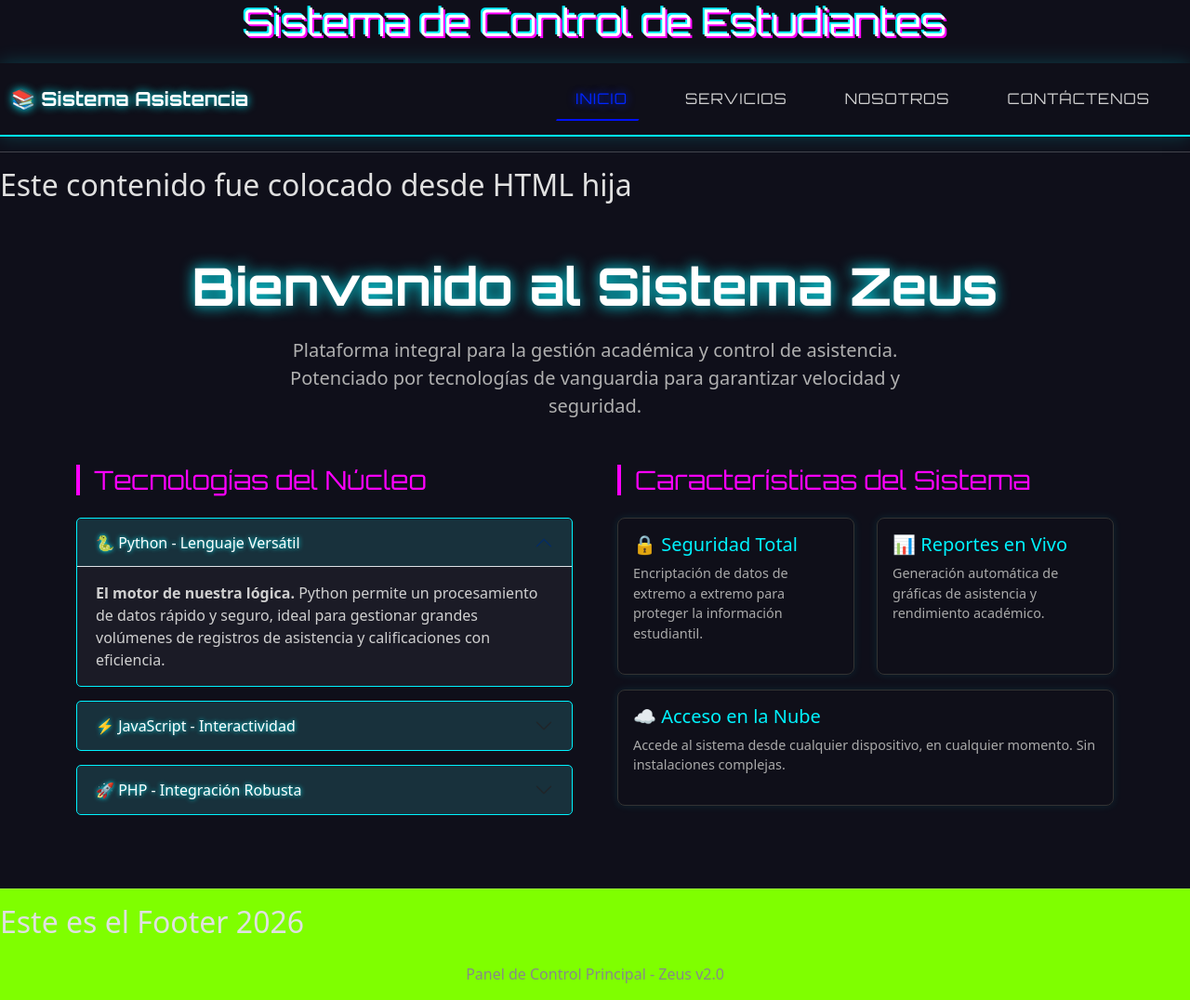
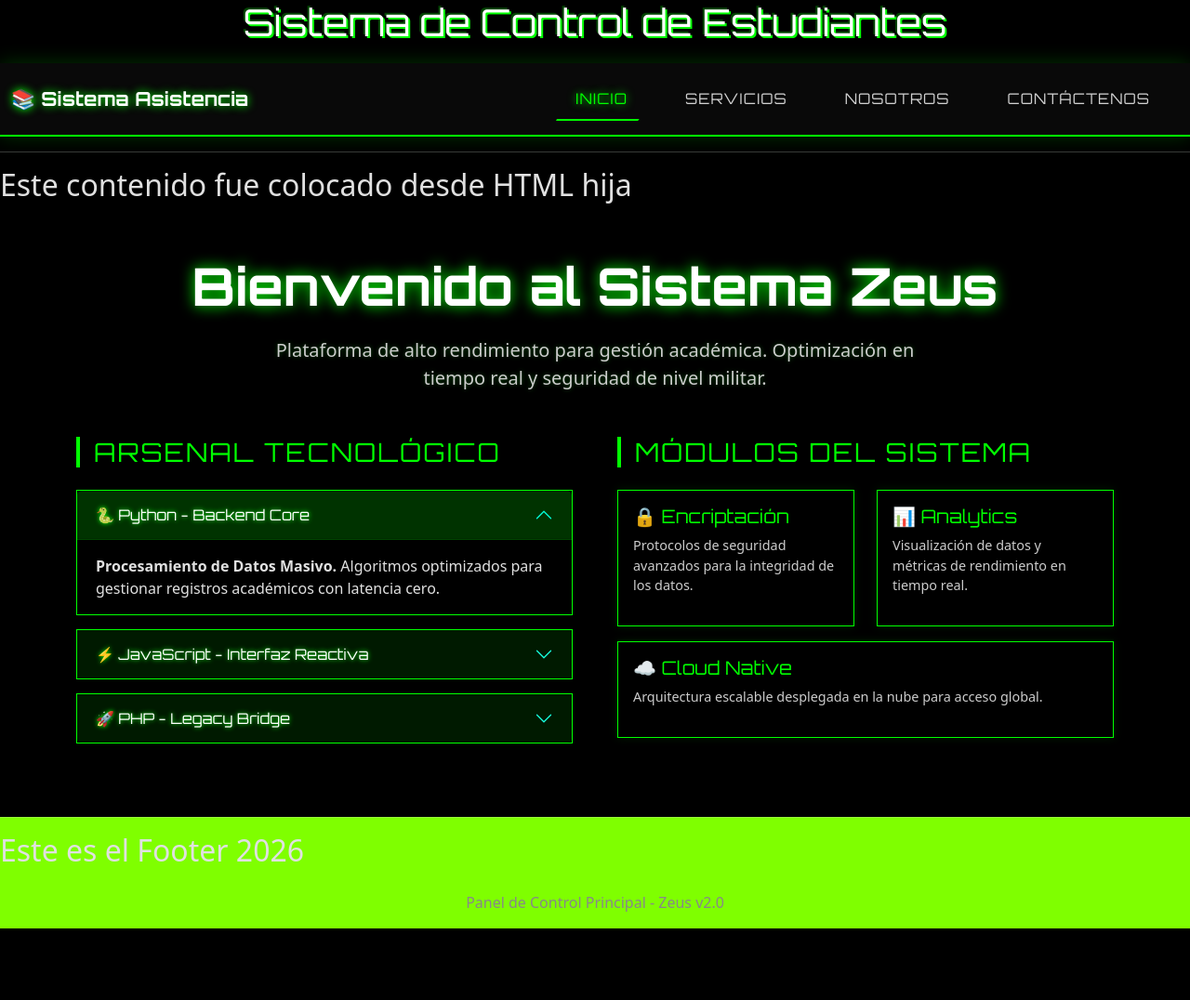
Before and after one commit to donmateo777/Proy_Zeus, a Django app: template zeus/AppPagina/templates/paginas/inicio.html in a window 1280 px wide. Shown: the whole page at 93% size. After the commit the page ends 999 px from the top, so only its background shows below. Run offline with Django 3.2, Linux system fonts and the light colour scheme; the template is opened without the code that fills it, so the values that code supplies are empty.

Commit message:
Inicio y Base
Hice modificaiones al codigo de inicio y base

```diff
--- a/zeus/AppPagina/templates/base.html
+++ b/zeus/AppPagina/templates/base.html
@@ -15,15 +15,15 @@
         @import url('https://fonts.googleapis.com/css2?family=Orbitron:wght@400;700&display=swap');
 
         body {
-            background-color: #0f0f1a;
+            background-color: #000000;
             color: #e0e0e0;
         }
 
         .navbar-custom {
-            background: rgba(15, 15, 26, 0.95) !important;
+            background: rgba(10, 10, 10, 0.95) !important;
             padding: 15px 0;
-            border-bottom: 2px solid #00f3ff;
-            box-shadow: 0 0 20px rgba(0, 243, 255, 0.2);
+            border-bottom: 2px solid #00ff00;
+            box-shadow: 0 0 20px rgba(0, 255, 0, 0.2);
         }
 
         .nav-link-custom {
@@ -40,17 +40,17 @@
         }
 
         .nav-link-custom:hover {
-            background-color: rgba(0, 243, 255, 0.1) !important;
-            color: #00f3ff !important;
-            text-shadow: 0 0 8px #00f3ff;
+            background-color: rgba(0, 255, 0, 0.1) !important;
+            color: #00ff00 !important;
+            text-shadow: 0 0 8px #00ff00;
             transform: translateY(-2px) skewX(-10deg);
-            border-left: 2px solid #00f3ff;
+            border-left: 2px solid #00ff00;
         }
 
         .nav-link-custom.active {
-            color: #0026ff !important;
-            text-shadow: 0 0 10px #0026ff;
-            border-bottom: 2px solid #0011ff;
+            color: #00ff00 !important;
+            text-shadow: 0 0 10px #00ff00;
+            border-bottom: 2px solid #00ff00;
         }
 
         .navbar-brand-custom {
@@ -59,7 +59,7 @@
             font-weight: 700;
             font-size: 1.3rem;
             margin-right: 30px;
-            text-shadow: 0 0 10px #00f3ff;
+            text-shadow: 0 0 10px #00ff00;
         }
 
         h1 {
@@ -67,7 +67,7 @@
             margin-bottom: 20px;
             font-family: 'Orbitron', sans-serif;
             color: #fff;
-            text-shadow: 2px 2px 0 #ff00ff, -2px -2px 0 #00f3ff;
+            text-shadow: 2px 2px 0 #00ff00, -2px -2px 0 #004400;
         }
     </style>
 </head>
--- a/zeus/AppPagina/templates/paginas/inicio.html
+++ b/zeus/AppPagina/templates/paginas/inicio.html
@@ -7,64 +7,64 @@
 <div class="container py-5">
     <!-- Sección Hero -->
     <div class="text-center mb-5">
-        <h1 class="display-4 fw-bold" style="font-family: 'Orbitron', sans-serif; color: #fff; text-shadow: 0 0 15px #00f3ff;">
+        <h1 class="display-4 fw-bold" style="font-family: 'Orbitron', sans-serif; color: #fff; text-shadow: 0 0 15px #00ff00;">
             Bienvenido al Sistema Zeus
         </h1>
-        <p class="lead mt-3" style="color: #b0b0b0; max-width: 700px; margin: 0 auto;">
-            Plataforma integral para la gestión académica y control de asistencia.
-            Potenciado por tecnologías de vanguardia para garantizar velocidad y seguridad.
+        <p class="lead mt-3" style="color: #cccccc; max-width: 700px; margin: 0 auto; text-shadow: 0 0 5px rgba(0,255,0,0.3);">
+            Plataforma de alto rendimiento para gestión académica.
+            Optimización en tiempo real y seguridad de nivel militar.
         </p>
     </div>
 
     <div class="row g-5">
         <!-- Columna Izquierda: Acordeón Tecnológico -->
         <div class="col-lg-6">
-            <h3 class="mb-4" style="color: #ff00ff; border-left: 4px solid #ff00ff; padding-left: 15px; font-family: 'Orbitron', sans-serif;">
-                Tecnologías del Núcleo
+            <h3 class="mb-4" style="color: #00ff00; border-left: 4px solid #00ff00; padding-left: 15px; font-family: 'Orbitron', sans-serif; text-transform: uppercase; letter-spacing: 2px;">
+                Arsenal Tecnológico
             </h3>
 
             <div class="accordion" id="accordionTech">
                 <!-- Item 1: Python -->
-                <div class="accordion-item" style="background: rgba(255,255,255,0.05); border: 1px solid #00f3ff; margin-bottom: 15px; border-radius: 5px;">
+                <div class="accordion-item" style="background: rgba(0,0,0,0.8); border: 1px solid #00ff00; margin-bottom: 15px; border-radius: 0;">
                     <h2 class="accordion-header">
                         <button class="accordion-button" type="button" data-bs-toggle="collapse" data-bs-target="#collapseOne" aria-expanded="true" aria-controls="collapseOne"
-                                style="background: rgba(0, 243, 255, 0.1); color: #fff; text-shadow: 0 0 5px #00f3ff;">
-                            🐍 Python - Lenguaje Versátil
+                                style="background: rgba(0, 255, 0, 0.1); color: #fff; text-shadow: 0 0 5px #00ff00; font-family: 'Orbitron', sans-serif;">
+                            🐍 Python - Backend Core
                         </button>
                     </h2>
                     <div id="collapseOne" class="accordion-collapse collapse show" data-bs-parent="#accordionTech">
-                        <div class="accordion-body" style="color: #d0d0d0;">
-                            <strong>El motor de nuestra lógica.</strong> Python permite un procesamiento de datos rápido y seguro, ideal para gestionar grandes volúmenes de registros de asistencia y calificaciones con eficiencia.
+                        <div class="accordion-body" style="color: #e0e0e0; border-top: 1px solid #004400;">
+                            <strong>Procesamiento de Datos Masivo.</strong> Algoritmos optimizados para gestionar registros académicos con latencia cero.
                         </div>
                     </div>
                 </div>
 
                 <!-- Item 2: JavaScript -->
-                <div class="accordion-item" style="background: rgba(255,255,255,0.05); border: 1px solid #00f3ff; margin-bottom: 15px; border-radius: 5px;">
+                <div class="accordion-item" style="background: rgba(0,0,0,0.8); border: 1px solid #00ff00; margin-bottom: 15px; border-radius: 0;">
                     <h2 class="accordion-header">
                         <button class="accordion-button collapsed" type="button" data-bs-toggle="collapse" data-bs-target="#collapseTwo" aria-expanded="false" aria-controls="collapseTwo"
-                                style="background: rgba(0, 243, 255, 0.1); color: #fff; text-shadow: 0 0 5px #00f3ff;">
-                            ⚡ JavaScript - Interactividad
+                                style="background: rgba(0, 255, 0, 0.1); color: #fff; text-shadow: 0 0 5px #00ff00; font-family: 'Orbitron', sans-serif;">
+                            ⚡ JavaScript - Interfaz Reactiva
                         </button>
                     </h2>
                     <div id="collapseTwo" class="accordion-collapse collapse" data-bs-parent="#accordionTech">
-                        <div class="accordion-body" style="color: #d0d0d0;">
-                            <strong>Experiencia de usuario fluida.</strong> Gracias a JS, nuestra interfaz responde en tiempo real, permitiendo actualizaciones de asistencia sin recargar la página.
+                        <div class="accordion-body" style="color: #e0e0e0; border-top: 1px solid #004400;">
+                            <strong>UX Dinámica.</strong> Manipulación del DOM en tiempo real para una experiencia de usuario fluida y sin recargas.
                         </div>
                     </div>
                 </div>
 
                 <!-- Item 3: PHP -->
-                <div class="accordion-item" style="background: rgba(255,255,255,0.05); border: 1px solid #00f3ff; margin-bottom: 15px; border-radius: 5px;">
+                <div class="accordion-item" style="background: rgba(0,0,0,0.8); border: 1px solid #00ff00; margin-bottom: 15px; border-radius: 0;">
                     <h2 class="accordion-header">
                         <button class="accordion-button collapsed" type="button" data-bs-toggle="collapse" data-bs-target="#collapseThree" aria-expanded="false" aria-controls="collapseThree"
-                                style="background: rgba(0, 243, 255, 0.1); color: #fff; text-shadow: 0 0 5px #00f3ff;">
-                            🚀 PHP - Integración Robusta
+                                style="background: rgba(0, 255, 0, 0.1); color: #fff; text-shadow: 0 0 5px #00ff00; font-family: 'Orbitron', sans-serif;">
+                            🚀 PHP - Legacy Bridge
                         </button>
                     </h2>
                     <div id="collapseThree" class="accordion-collapse collapse" data-bs-parent="#accordionTech">
-                        <div class="accordion-body" style="color: #d0d0d0;">
-                            <strong>Conectividad y legado.</strong> Utilizamos módulos PHP para asegurar la compatibilidad con sistemas de bases de datos heredados y servicios web externos.
+                        <div class="accordion-body" style="color: #e0e0e0; border-top: 1px solid #004400;">
+                            <strong>Integración Universal.</strong> Protocolos de comunicación robustos para sincronización con bases de datos externas.
                         </div>
                     </div>
                 </div>
@@ -73,32 +73,48 @@
 
         <!-- Columna Derecha: Tarjetas de Información (Nuevo) -->
         <div class="col-lg-6">
-            <h3 class="mb-4" style="color: #ff00ff; border-left: 4px solid #ff00ff; padding-left: 15px; font-family: 'Orbitron', sans-serif;">
-                Características del Sistema
+            <h3 class="mb-4" style="color: #00ff00; border-left: 4px solid #00ff00; padding-left: 15px; font-family: 'Orbitron', sans-serif; text-transform: uppercase; letter-spacing: 2px;">
+                Módulos del Sistema
             </h3>
             <div class="row">
                 <div class="col-md-6 mb-3">
-                    <div class="p-3 h-100" style="background: rgba(15, 15, 26, 0.6); border: 1px solid #333; border-radius: 8px; box-shadow: 0 0 10px rgba(0, 243, 255, 0.1);">
-                        <h5 style="color: #00f3ff;">🔒 Seguridad Total</h5>
-                        <p style="font-size: 0.9rem; color: #aaa;">Encriptación de datos de extremo a extremo para proteger la información estudiantil.</p>
+                    <div class="p-3 h-100 card-hover" style="background: rgba(0, 0, 0, 0.8); border: 1px solid #00ff00; box-shadow: 0 0 10px rgba(0, 255, 0, 0.1); transition: all 0.3s ease;">
+                        <h5 style="color: #00ff00; font-family: 'Orbitron', sans-serif;">🔒 Encriptación</h5>
+                        <p style="font-size: 0.9rem; color: #ccc;">Protocolos de seguridad avanzados para la integridad de los datos.</p>
                     </div>
                 </div>
                 <div class="col-md-6 mb-3">
-                    <div class="p-3 h-100" style="background: rgba(15, 15, 26, 0.6); border: 1px solid #333; border-radius: 8px; box-shadow: 0 0 10px rgba(0, 243, 255, 0.1);">
-                        <h5 style="color: #00f3ff;">📊 Reportes en Vivo</h5>
-                        <p style="font-size: 0.9rem; color: #aaa;">Generación automática de gráficas de asistencia y rendimiento académico.</p>
+                    <div class="p-3 h-100 card-hover" style="background: rgba(0, 0, 0, 0.8); border: 1px solid #00ff00; box-shadow: 0 0 10px rgba(0, 255, 0, 0.1); transition: all 0.3s ease;">
+                        <h5 style="color: #00ff00; font-family: 'Orbitron', sans-serif;">📊 Analytics</h5>
+                        <p style="font-size: 0.9rem; color: #ccc;">Visualización de datos y métricas de rendimiento en tiempo real.</p>
                     </div>
                 </div>
                 <div class="col-md-12">
-                    <div class="p-3" style="background: rgba(15, 15, 26, 0.6); border: 1px solid #333; border-radius: 8px; box-shadow: 0 0 10px rgba(0, 243, 255, 0.1);">
-                        <h5 style="color: #00f3ff;">☁️ Acceso en la Nube</h5>
-                        <p style="font-size: 0.9rem; color: #aaa;">Accede al sistema desde cualquier dispositivo, en cualquier momento. Sin instalaciones complejas.</p>
+                    <div class="p-3 card-hover" style="background: rgba(0, 0, 0, 0.8); border: 1px solid #00ff00; box-shadow: 0 0 10px rgba(0, 255, 0, 0.1); transition: all 0.3s ease;">
+                        <h5 style="color: #00ff00; font-family: 'Orbitron', sans-serif;">☁️ Cloud Native</h5>
+                        <p style="font-size: 0.9rem; color: #ccc;">Arquitectura escalable desplegada en la nube para acceso global.</p>
                     </div>
                 </div>
             </div>
         </div>
     </div>
 </div>
+
+<style>
+    .card-hover:hover {
+        transform: translateY(-5px);
+        box-shadow: 0 0 20px rgba(0, 255, 0, 0.4) !important;
+        background: rgba(0, 50, 0, 0.3) !important;
+    }
+    .accordion-button:not(.collapsed) {
+        background-color: rgba(0, 255, 0, 0.2) !important;
+        color: #fff !important;
+        box-shadow: inset 0 -1px 0 rgba(0,0,0,.125);
+    }
+    .accordion-button::after {
+        filter: invert(1) sepia(1) saturate(5) hue-rotate(90deg);
+    }
+</style>
 
 {% endblock %}
 
```
